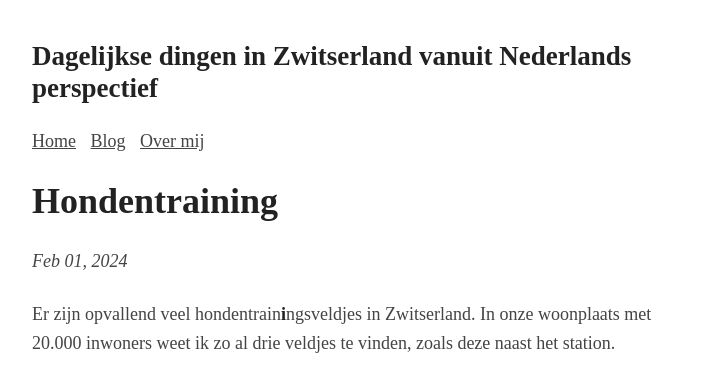
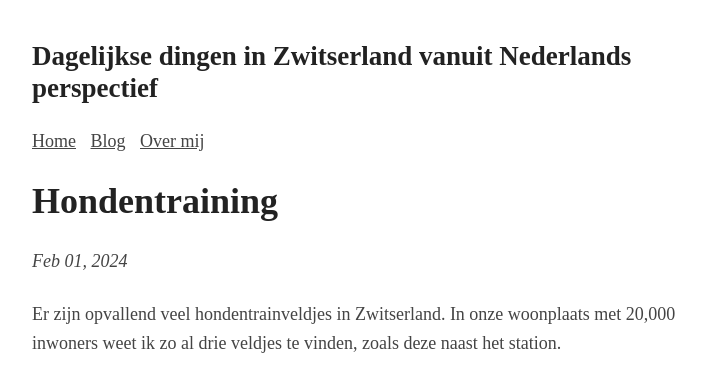
Before and after one commit to Roald87/roaldin.ch, a Jekyll site: the page built from _posts/2024-02-01-hondentraining.md, in a window 1280 px wide, cut to the strip 0-372 px from the top of the page. Shown: the whole strip, without its empty margins (283-989 px from the left). Built offline with Jekyll 4.4.1, drawn with Linux system fonts in a browser that asks for light colours; comment, search, counter and statistics services are not loaded.

Commit message:
Revert "Spellcheck by ChatGPT"
This reverts commit 3443ce5f40e52496df7b4376b1bf5331cb3e9da2.

```diff
--- a/_posts/2024-02-01-hondentraining.md
+++ b/_posts/2024-02-01-hondentraining.md
@@ -4,7 +4,7 @@ title: Hondentraining
 image: generated/hondentraining-1-500-952c6d6fe.webp
 ---
 
-Er zijn opvallend veel hondentrain**i**ngsveldjes in Zwitserland. In onze woonplaats met 20.000 inwoners weet ik zo al drie veldjes te vinden, zoals deze naast het station.
+Er zijn opvallend veel hondentrainveldjes in Zwitserland. In onze woonplaats met 20,000 inwoners weet ik zo al drie veldjes te vinden, zoals deze naast het station.
 
 {% picture hondentraining-1.jpg %}
 
```
